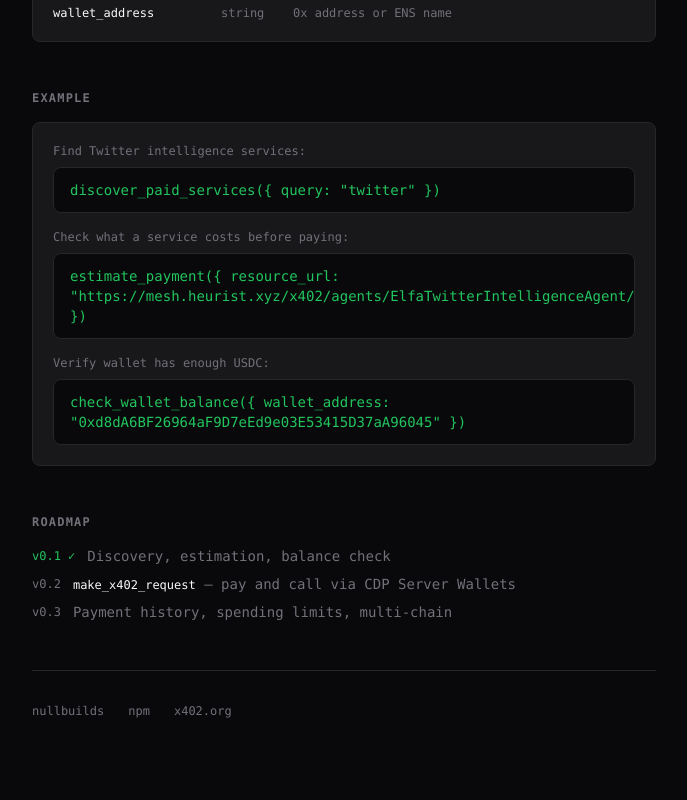
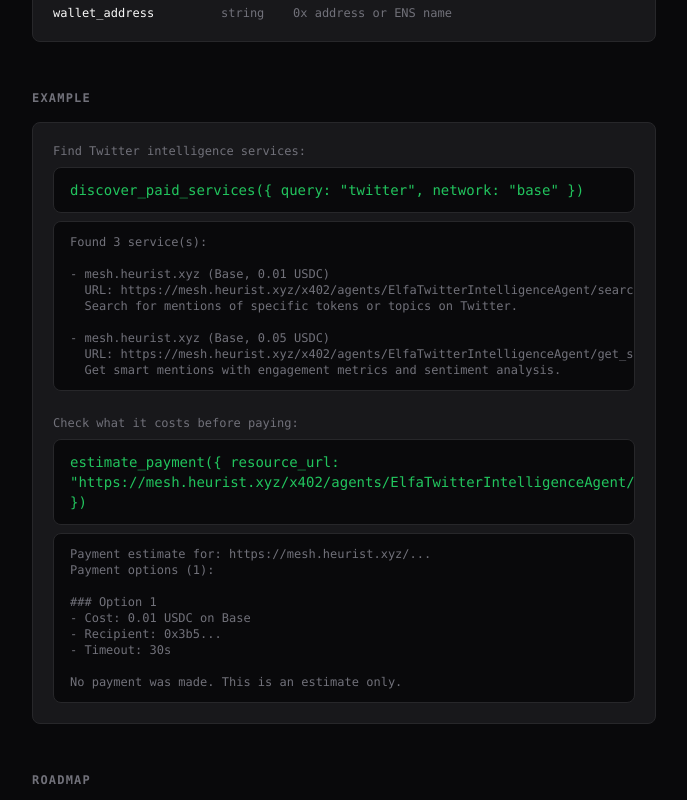
Before and after one commit to nullbuilds-ai/nullbuilds-site, a Next.js app: page /x402-mcp in a window 1280 px wide. Shown: the part 1560-2360 px from the top of the page, without its empty margins (296-983 px from the left). Built offline with nearby package versions, Linux system fonts and the light colour scheme.

Commit message:
fix: live service count, real example output, GitHub link

```diff
--- a/src/app/x402-mcp/page.tsx
+++ b/src/app/x402-mcp/page.tsx
@@ -60,7 +60,7 @@
           <span className="text-[var(--accent)]">x402</span>-mcp
         </h1>
         <p className="text-sm text-[var(--text-muted)] leading-relaxed mb-4">
-          MCP server for the x402 payment protocol. Browse 100+ live paid APIs via the Bazaar catalog,
+          MCP server for the x402 payment protocol. Browse 13,000+ live paid APIs via the Bazaar catalog,
           inspect payment requirements, and check wallet balances — without touching a private key.
         </p>
         <div className="flex items-center gap-4 text-xs text-[var(--text-muted)]">
@@ -168,18 +168,36 @@
         <h2 className="text-xs font-bold uppercase tracking-widest text-[var(--text-muted)] mb-4">
           Example
         </h2>
-        <div className="border border-[var(--border)] rounded-lg p-5 bg-[var(--bg-card)] space-y-4">
+        <div className="border border-[var(--border)] rounded-lg p-5 bg-[var(--bg-card)] space-y-6">
           <div>
             <p className="text-xs text-[var(--text-muted)] mb-2">Find Twitter intelligence services:</p>
-            <CopyBlock code='discover_paid_services({ query: "twitter" })' />
+            <CopyBlock code='discover_paid_services({ query: "twitter", network: "base" })' />
+            <div className="mt-2 bg-[var(--bg)] border border-[var(--border)] rounded-lg px-4 py-3 font-mono text-xs text-[var(--text-muted)] overflow-x-auto">
+              <pre>{`Found 3 service(s):
+
+- mesh.heurist.xyz (Base, 0.01 USDC)
+  URL: https://mesh.heurist.xyz/x402/agents/ElfaTwitterIntelligenceAgent/search_mentions
+  Search for mentions of specific tokens or topics on Twitter.
+
+- mesh.heurist.xyz (Base, 0.05 USDC)
+  URL: https://mesh.heurist.xyz/x402/agents/ElfaTwitterIntelligenceAgent/get_smart_mentions
+  Get smart mentions with engagement metrics and sentiment analysis.`}</pre>
+            </div>
           </div>
           <div>
-            <p className="text-xs text-[var(--text-muted)] mb-2">Check what a service costs before paying:</p>
+            <p className="text-xs text-[var(--text-muted)] mb-2">Check what it costs before paying:</p>
             <CopyBlock code='estimate_payment({ resource_url: "https://mesh.heurist.xyz/x402/agents/ElfaTwitterIntelligenceAgent/search_mentions" })' />
-          </div>
-          <div>
-            <p className="text-xs text-[var(--text-muted)] mb-2">Verify wallet has enough USDC:</p>
-            <CopyBlock code='check_wallet_balance({ wallet_address: "0xd8dA6BF26964aF9D7eEd9e03E53415D37aA96045" })' />
+            <div className="mt-2 bg-[var(--bg)] border border-[var(--border)] rounded-lg px-4 py-3 font-mono text-xs text-[var(--text-muted)] overflow-x-auto">
+              <pre>{`Payment estimate for: https://mesh.heurist.xyz/...
+Payment options (1):
+
+### Option 1
+- Cost: 0.01 USDC on Base
+- Recipient: 0x3b5...
+- Timeout: 30s
+
+No payment was made. This is an estimate only.`}</pre>
+            </div>
           </div>
         </div>
       </section>
```
